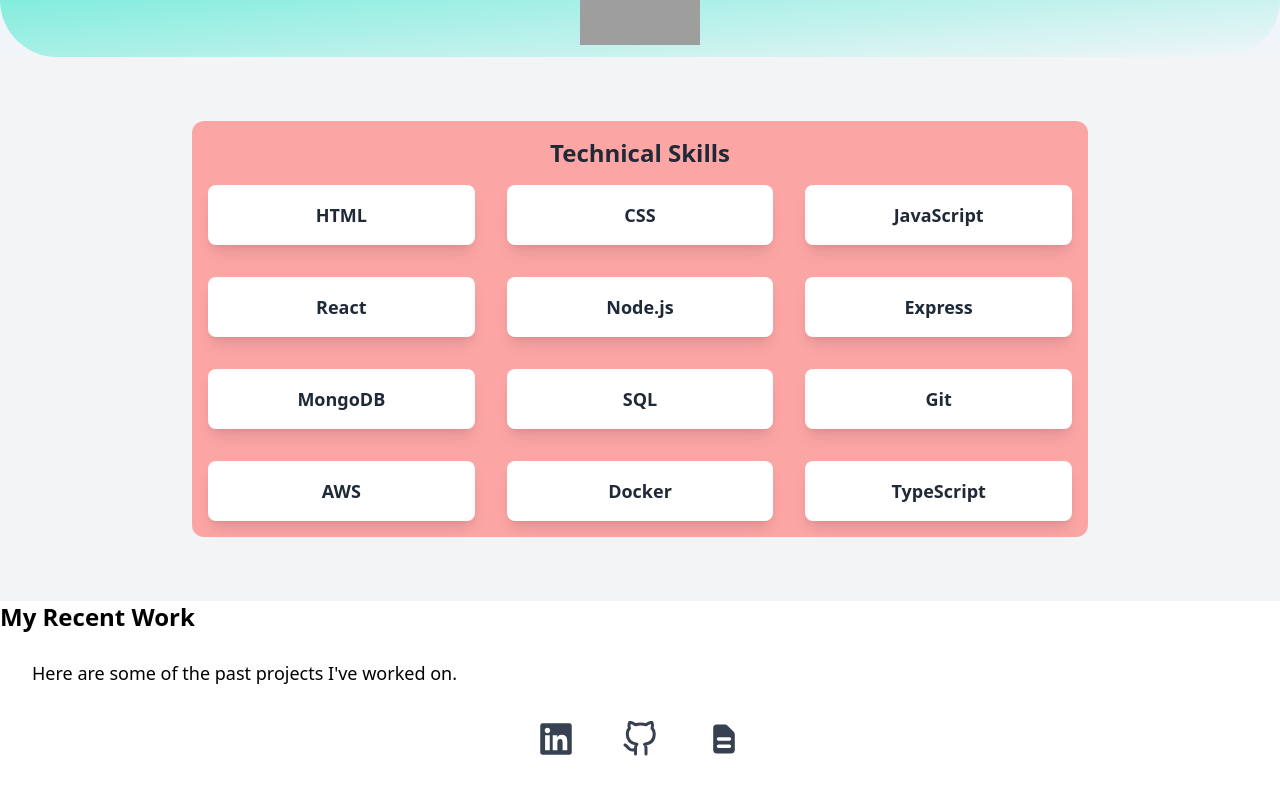
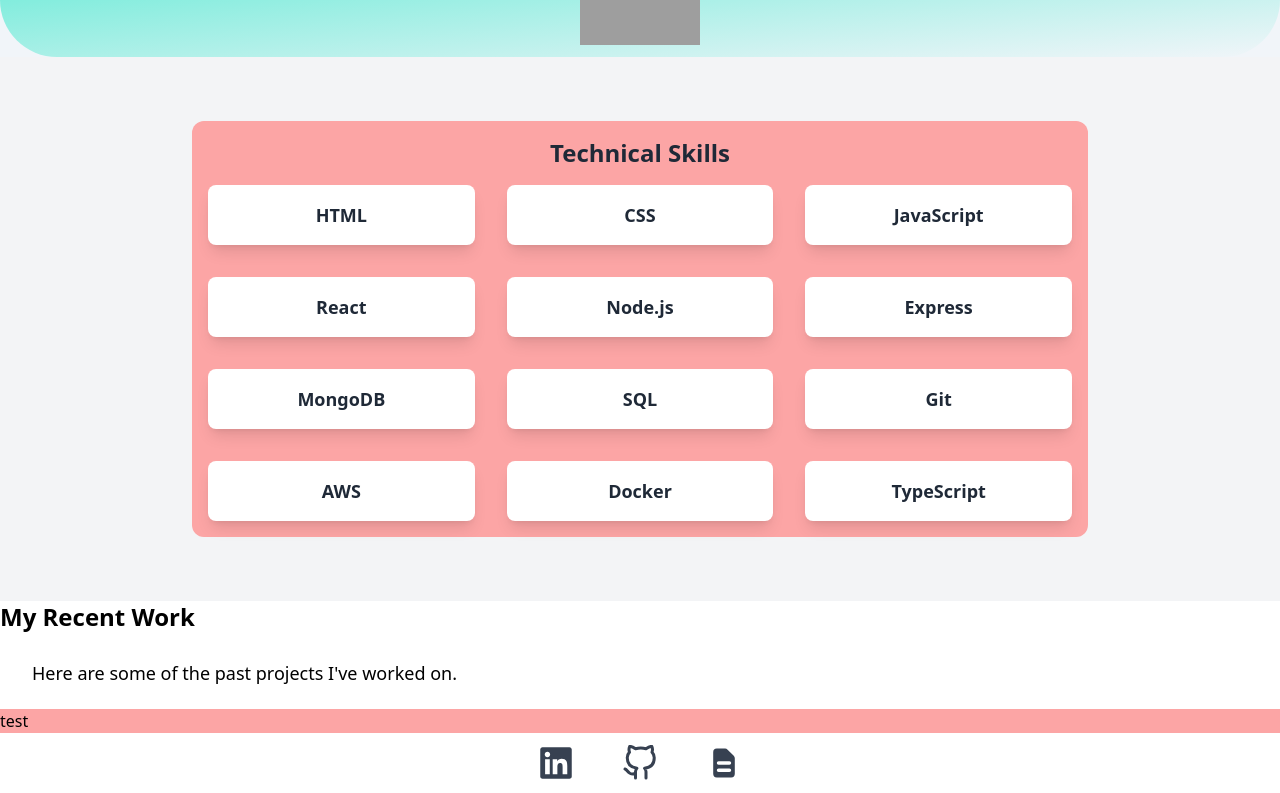
Before and after one commit to coryoc/portfolio, a Next.js app: page / in a window 1280 px wide. Shown: the part 649-1442 px from the top of the page. Before the commit the page ends 1418 px from the top, so only its background shows below. Built offline with nearby package versions, Linux system fonts and the light colour scheme; grey boxes are pictures that could not be loaded.

Commit message:
projects section added

```diff
--- a/pages/index.tsx
+++ b/pages/index.tsx
@@ -123,6 +123,8 @@ export default function Home() {
       <p className='text-lg m-3 leading-8 py-2 px-5'>
               Here are some of the past projects I&apos;ve worked on.
               </p>
+
+      <div className='bg-red-300'> test</div>
       </div>
     </section>
 
```
